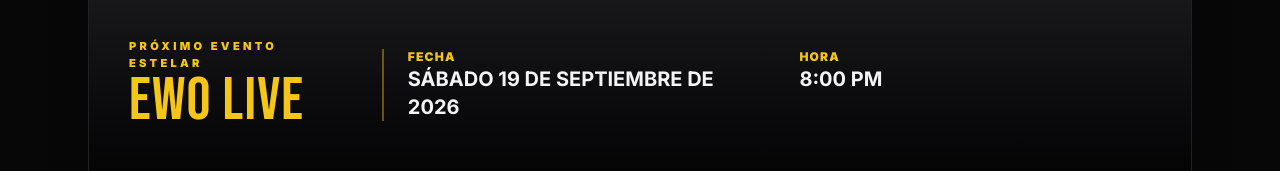
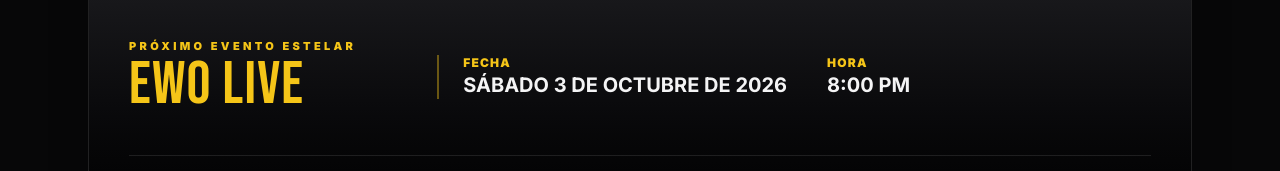
Before and after one commit to sparkyfran987-ux/ewopr, a Next.js app: page /eventos in a window 1280 px wide. Shown: the part 1070-1241 px from the top of the page. Built offline with nearby package versions, Linux system fonts and the light colour scheme.

Commit message:
Update page.tsx

```diff
--- a/src/app/eventos/page.tsx
+++ b/src/app/eventos/page.tsx
@@ -27,8 +27,8 @@
       <article className="overflow-hidden rounded-2xl border border-white/10 bg-zinc-950/80 shadow-2xl">
         <div className="relative aspect-video w-full bg-black">
           <Image
-            src="/ewosinimagen.jpg"
-            alt="EWO Live"
+            src="/ewohorazero.png"
+            alt="EWO Hora Zero"
             fill
             className="object-contain"
             priority
@@ -52,7 +52,7 @@
                   Fecha
                 </p>
                 <p className="text-xl font-bold uppercase">
-                  Sábado 19 de septiembre de 2026
+                  Sábado 3 de octubre de 2026
                 </p>
               </div>
 
```
